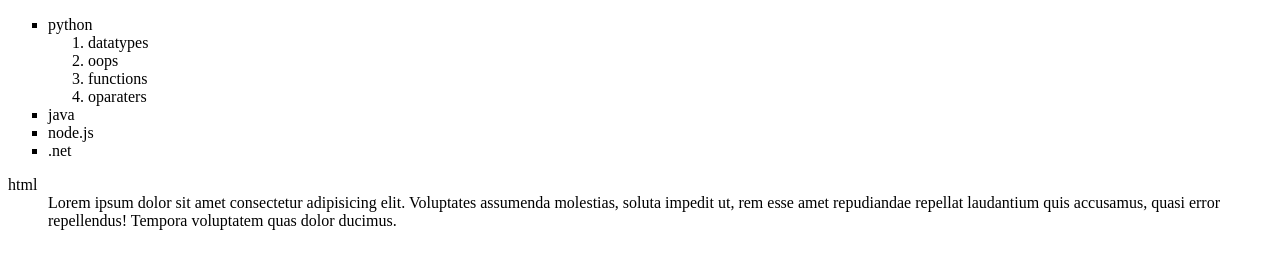
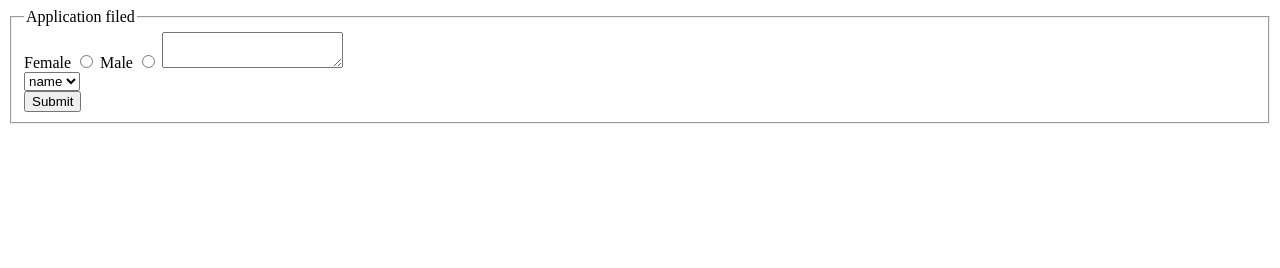
Before and after one commit to SudheerVelpula04/50rbatch, a plain HTML site: page task.html in a window 1280 px wide. Drawn offline with Linux system fonts and the light colour scheme.

Commit message:
selct and textarea

```diff
--- a/task.html
+++ b/task.html
@@ -3,87 +3,110 @@
 <head>
     <meta charset="UTF-8">
     <meta name="viewport" content="width=device-width, initial-scale=1.0">
-    <title>Document</title>
+    <title>forms</title>
 </head>
 <body>
-    <!-- <audio src=""></audio>
-    <video src=""></video>
-    <img src="" alt="">
-    <details>
-        <summary></summary>
-    </details> -->
+    <form action="./index.html" method="get" autocomplete="off">
+       <!-- <label for="name">Name:</label>
+        <input type="text" id="name" name="name" required>
+        <br>
+        <label for="surname">Surname:</label>
+        <input type="text" id="surname" name="suranme" required>
+        <br>
+        <input type="submit"> -->
 
-    <!-- <h3>FE</h3>
-    <p>1.HTML</p>
-    <p>2.CSS</p>
-    <p>3.JS</p>
-    <p>4.ReactJS</p>
+        <!-- <input type="text" placeholder="Email & phone number" name="email or number" maxlength="10" minlength="1" required>
+        <input type="password" placeholder="password" name="password" required>
+        <br>
+        <input type="submit" value="Login"> -->
 
-    <h3>BE</h3>
-    <p>1.Python</p>
-    <p>2.Java</p>
-    <p>3. .net</p>
-    <p>4.Node.js</p> -->
-
-        <!-- <h3>FE</h3> -->
-        <!-- order list -->
-    <!-- <ol reversed>
-        <li>html</li>
-        <li>css</li>
-        <li>js</li>
-        <li>reactjs</li>
-    </ol> -->
-    <!-- type=i,I ,A-->
-    <!-- <ol type="a">
-        <li>one</li>
-        <li>two</li>
-        <li>three</li>
-        <li>four</li>
-    </ol> -->
-<!-- start 5 -->
-     <!-- <ol type="i"  >
-        <li>
-                    <ol >
-                        <li>html</li>
-                        <li>css</li>
-                        <li>js</li>
-                        <li>reactjs</li>
-                    </ol>
-        </li>
-        <li>two</li>
-        <li>three</li>
-        <li>four</li>
-    </ol> -->
-
-    <!-- un order list -->
-     <ul type="square">
-        <li>python
-            <ol>
-                <li>datatypes</li>
-                <li>oops</li>
-                <li>functions</li>
-                <li>oparaters</li>
-            </ol>
-        </li>
-        <li>java</li>
-        <li>node.js</li>
-        <li>.net</li>
-     </ul>
-     <!-- definition list -->
-     <dl>
-        <dt>html</dt>
-        <dd>
-            Lorem ipsum dolor sit amet consectetur adipisicing elit.
-             Voluptates assumenda molestias, soluta impedit ut, rem esse amet
-             repudiandae repellat laudantium
-            quis accusamus, quasi error repellendus! Tempora voluptatem quas dolor ducimus.
-        </dd>
-     </dl>
+        <fieldset>
+            <legend>Application filed</legend>
 
 
 
-     <!-- iframe -->
+            <!-- <label for="first">firstname</label> -->
+
+            <!-- <table width="100%">
+                <tr>
+                    <td>
+                        <label for="firstname">First Name</label>
+                         <input type="text" id="first" name="firstname" required autofocus title=" fill the first name">
+
+                    </td>
+                    <td>
+                        <label for="last">Lastname</label>
+                    <input type="text" name="lastname" id="last" required>
+                    </td>
+                </tr>
+                <tr>
+                    <td>
+                        <label for="file">Photo:</label>
+                        <input type="file" id="file">
+                    </td>
+                    <td></td>
+                </tr>
+                <tr>
+                    <td></td>
+                    <td></td>
+                </tr>
+                <tr>
+                    <td></td>
+                    <td></td>
+                </tr>
+                <tr>
+                    <td></td>
+                    <td></td>
+                </tr>
+            </table>
+
+ -->
 
 
+
+
+
+                <label for="female">Female</label>
+                <input type="radio" id="female" name="gender" value="female">
+                <label for="male">Male</label>
+                <input type="radio" id="male" name="gender" value="male">
+
+                <textarea name="" id=""></textarea>
+
+                <br>
+                <select name="" id="">
+                    <option value="">name</option>
+                      <option value="">name</option>
+                        <option value="">name</option>
+                </select>
+<br>
+            <input type="submit">
+
+
+
+
+
+
+
+        <!-- <input type="text" id="first" name="firstname" required autofocus title=" fill the first name">
+        <label for="last">Lastname</label>
+        <input type="text" name="lastname" id="last" required>
+        <br>
+        <label for="email">Email</label>
+        <input type="email" name="email" id="email" required autofocus>
+        <br>
+        <label for="number">Number:</label>
+        <input type="text" id="number" required name="number" maxlength="10">
+        <br>
+        <input type="date" name="date">
+        <input type="submit" value="Login"> -->
+
+        </fieldset>
+
+
+
+
+
+    </form>
 </body>
 </html>
```
Also changed, not shown: 24.html (added, +40 -0 lines), index.html (+1 -87 lines), 1 other file.
